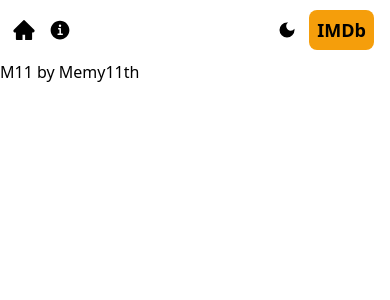
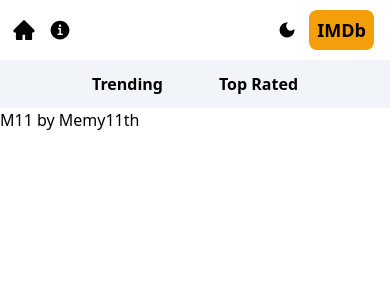
Before and after one commit to Memy11th/IMdb-Nextjs, a Next.js app: page / in a window 390 px wide. Shown: the top 300 px of the page. Built offline with nearby package versions, Linux system fonts and the light colour scheme.

Commit message:
Adding responsive header section

```diff
--- a/src/app/layout.tsx
+++ b/src/app/layout.tsx
@@ -3,6 +3,7 @@
 import "./globals.css";
 import Navbar from "@/components/Navbar";
 import Providers from "./Providers";
+import Header from "@/components/Header";
 
 const geistSans = localFont({
   src: "./fonts/GeistVF.woff",
@@ -31,6 +32,7 @@
       <body className={`${geistSans.variable} ${geistMono.variable} antialiased`}>
         <Providers>
         <Navbar/>
+        <Header/>
         {children}
         </Providers>
 
--- /dev/null
+++ b/src/components/Header.tsx
@@ -0,0 +1,14 @@
+
+import React from 'react'
+import HeaderItem from './HeaderItem'
+
+export default function Header() {
+    return <>
+    <div className='flex justify-center gap-8 bg-slate-100 dark:bg-gray-900'>
+    <HeaderItem title='Trending' param='fetchTrending' />
+    <HeaderItem title='Top Rated' param='fetchTopRated' />
+    </div>
+
+
+    </>
+}
--- /dev/null
+++ b/src/components/HeaderItem.tsx
@@ -0,0 +1,16 @@
+'use client'
+import React from 'react'
+import propsToHeaderItem from '@/interfaces/propsToHeaderItem'
+import Link from 'next/link'
+import { useSearchParams } from 'next/navigation'
+export default function HeaderItem({title,param}:propsToHeaderItem) {
+    const searchParams = useSearchParams();
+    const genre = searchParams.get('genre')
+    return <>
+
+    <Link href={`/?genre=${param}`} className={`p-3 dark:text-white font-bold ${genre === param ? ` underline underline-offset-8 decoration-2  decoration-amber-500 rounded-2xl  ` :''} `}>
+    {title}
+    </Link>
+
+    </>
+}
--- a/src/components/MenuItem.tsx
+++ b/src/components/MenuItem.tsx
@@ -2,9 +2,10 @@
 import React from 'react'
 import propsToMenuItem from '../interfaces/MenuItem'
 
+
 export default function MenuItem({title,pathname,Icon}:propsToMenuItem) {
     return (
-        <Link  href={pathname} className='hover:text-amber-500 font-bold '>
+        <Link  href={pathname} className={`hover:text-amber-500 font-bold`} >
             <Icon className='sm:hidden text-2xl ' />
             <p className='hidden sm:inline '>{title}</p>
         </Link>
--- /dev/null
+++ b/src/interfaces/propsToHeaderItem.ts
@@ -0,0 +1,4 @@
+export default interface propsToHeaderItem {
+    title:string,
+    param:string
+}
```
